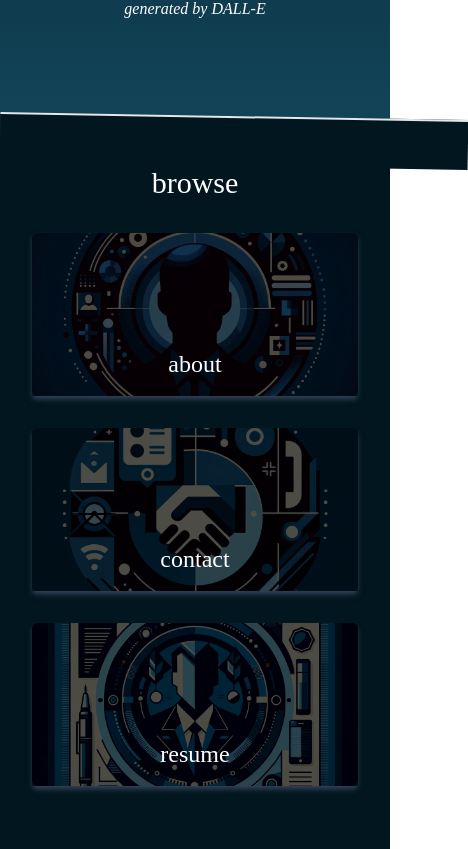
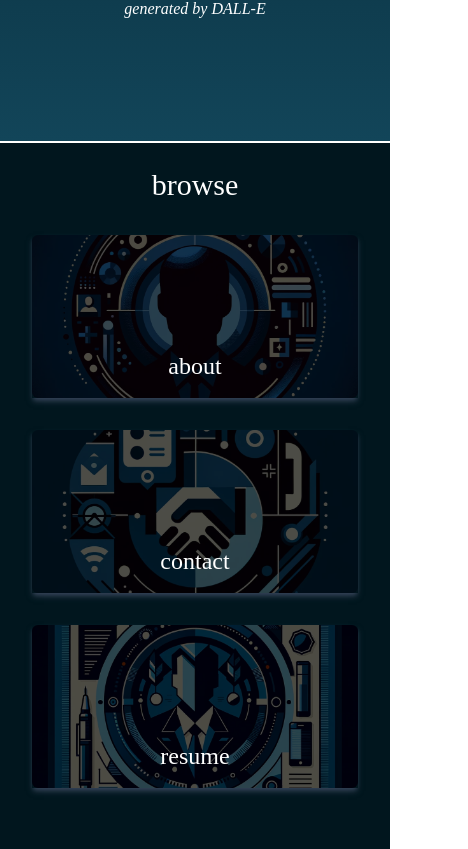
Before and after one commit to in-th3-l00p/intheloop, a Next.js app: page / in a window 390 px wide. Shown: the part 1475-2324 px from the top of the page, 468 px wide, since content can reach past the window. Built offline with nearby package versions, Linux system fonts and the light colour scheme; a web font is replaced by a local one.

Commit message:
responsivness bug fixed

```diff
--- a/src/app/footer/Footer.tsx
+++ b/src/app/footer/Footer.tsx
@@ -15,7 +15,7 @@ export default function Footer() {
     return (
         <footer className="bg-zinc-950 grid grid-cols-2 py-4 px-8">
             <div
-                className="justify-self-center flex gap-4 items-center col-span-2"
+                className="justify-self-center flex flex-wrap gap-4 items-center col-span-2"
             >
                 <Image
                     src="/logo.svg" alt="intheloop logo"
--- a/src/app/home.module.scss
+++ b/src/app/home.module.scss
@@ -24,16 +24,16 @@
 }
 
 .browse {
-    @apply relative bg-primary;
+    @apply relative bg-primary border-t-2 border-white;
     padding-top: 1.5rem !important;
 
-    &::before {
-        content: "";
-        @apply absolute top-0 left-0 bg-primary border-t-2;
-        width: 120%;
-        height: 50px;
-        transform: translateY(-50%) rotateZ(1deg);
-    }
+    //&::before {
+    //    content: "";
+    //    @apply absolute top-0 left-0 bg-primary border-t-2;
+    //    width: 120%;
+    //    height: 50px;
+    //    transform: translateY(-50%) rotateZ(1deg);
+    //}
 
     .browseItem {
         @apply relative max-w-md mx-auto
```
